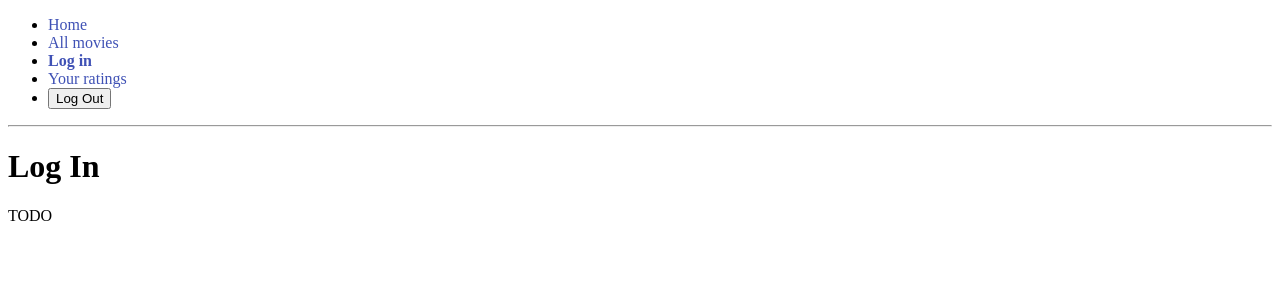
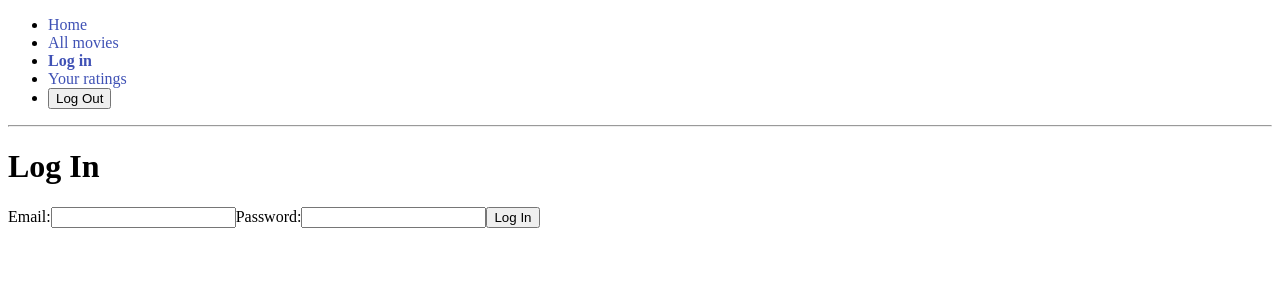
Before and after one commit to sbrown3212/wb-movie-ratings, a React (Vite) app: page /login in a window 1280 px wide. Shown: the top 300 px of the page. Built offline with nearby package versions, Linux system fonts and the light colour scheme.

Commit message:
added handleLogin function to log use in LoginForm onLogin prop

```diff
--- a/src/pages/LoginPage.jsx
+++ b/src/pages/LoginPage.jsx
@@ -1,8 +1,24 @@
+import LoginForm from "../components/LoginForm";
+import { useNavigate } from "react-router-dom";
+import axios from "axios";
+
 export default function LoginPage() {
+  const navigate = useNavigate();
+
+  const handleLogin = async (e, formData) => {
+    e.preventDefault();
+
+    const res = await axios.post('/api/auth', formData);
+
+    if (res.data.success) {
+      navigate('/me');
+    }
+  };
+
   return (
     <>
       <h1>Log In</h1>
-      <p>TODO</p>
+      <LoginForm onLogin={handleLogin} />
     </>
   );
 }
```
